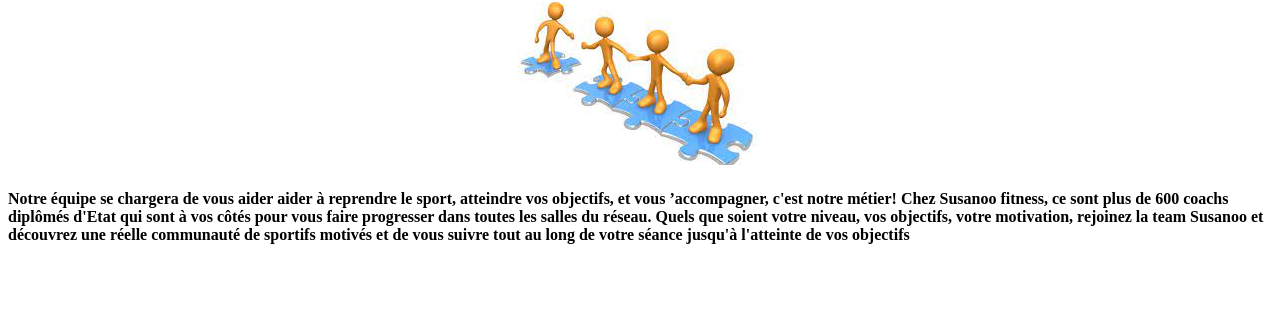
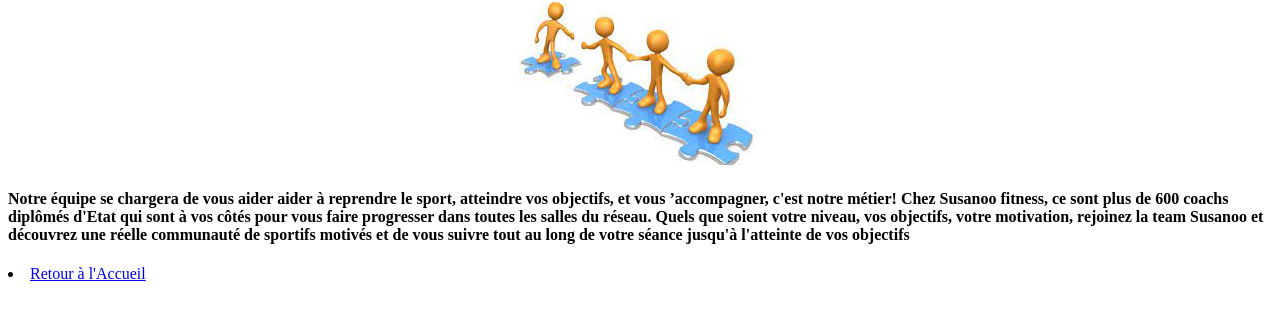
Before and after one commit to Fatou2311/Susanoo, a plain HTML site: page aide.html in a window 1280 px wide. Shown: the part 78-398 px from the top of the page. Drawn offline with Linux system fonts and the light colour scheme.

Commit message:
redirection

```diff
--- a/aide.html
+++ b/aide.html
@@ -19,6 +19,8 @@
         Quels que soient votre niveau, vos objectifs, votre motivation, rejoinez la team Susanoo et découvrez une réelle communauté de sportifs motivés et de vous suivre tout au long de votre
        séance jusqu'à l'atteinte de vos objectifs
    </p></h4>
-
+   <li class="nav-item">
+    <a class="nav-link" href="index.html">Retour à l'Accueil</a>
+  </li>
 </body>
 </html>
```
